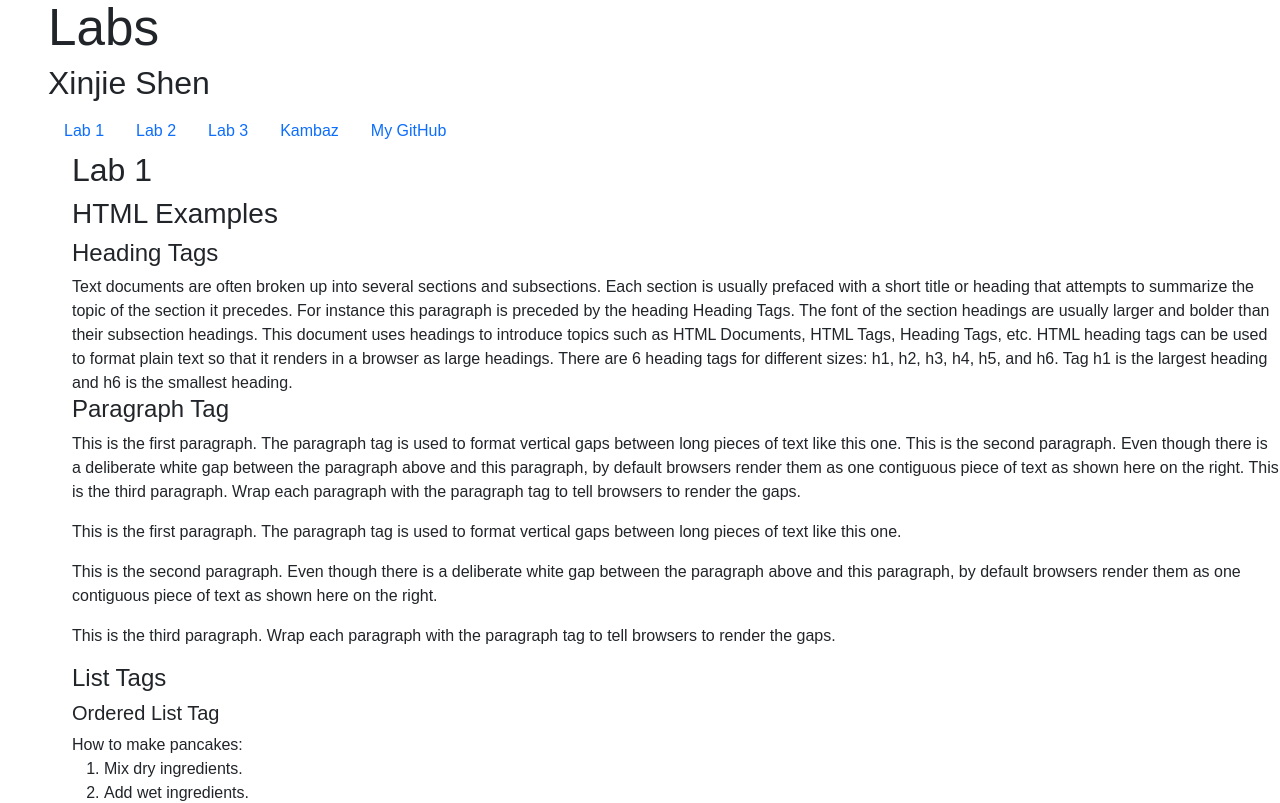
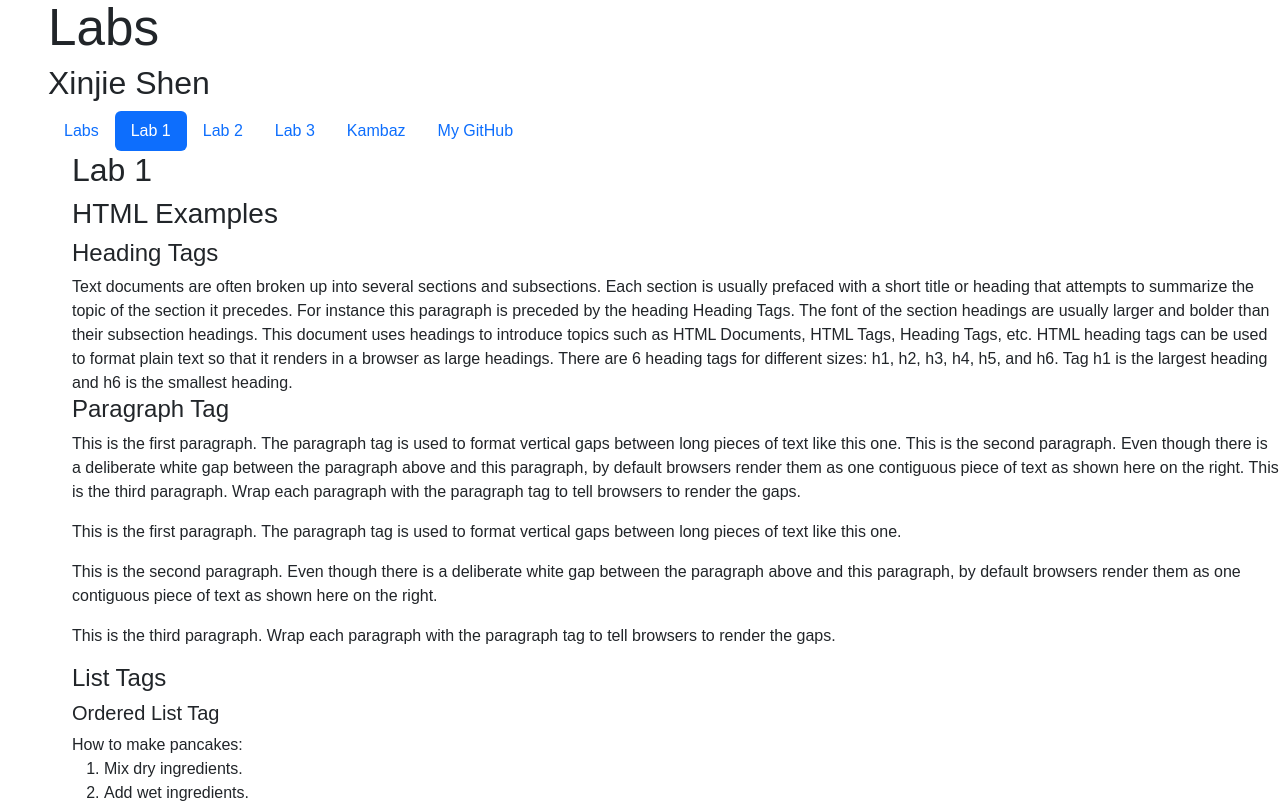
Before and after one commit to XinjieShen121/kambaz-react-web-app-cs5610-sp25, a React (Vite) app: page /#/Labs/Lab1 in a window 1280 px wide. Shown: the top 803 px of the page. Built offline with nearby package versions, Linux system fonts and the light colour scheme.

Commit message:
Updated TOC file

```diff
--- a/src/Labs/TOC.tsx
+++ b/src/Labs/TOC.tsx
@@ -1,29 +1,81 @@
 // import { Link } from "react-router-dom";
-import Nav from "react-bootstrap/Nav";
+import { useLocation } from "react-router";
+// import Nav from "react-bootstrap/Nav";
 
 export default function TOC() {
+  const { pathname } = useLocation();
   return (
-    <Nav variant="pills">
-      <Nav.Item>
-        <Nav.Link href="#/Labs">Lab 1</Nav.Link>
-      </Nav.Item>
-      <Nav.Item>
-        <Nav.Link href="#/Labs/Lab2">Lab 2</Nav.Link>
-      </Nav.Item>
-      <Nav.Item>
-        <Nav.Link href="#/Labs/Lab3">Lab 3</Nav.Link>
-      </Nav.Item>
-      <Nav.Item>
-        <Nav.Link href="#/Kambaz">Kambaz</Nav.Link>
-      </Nav.Item>
-      <Nav.Item>
-        <Nav.Link
+    // <Nav variant="pills">
+    //   <Nav.Item>
+    //     <Nav.Link href="#/Labs">Lab 1</Nav.Link>
+    //   </Nav.Item>
+    //   <Nav.Item>
+    //     <Nav.Link href="#/Labs/Lab2">Lab 2</Nav.Link>
+    //   </Nav.Item>
+    //   <Nav.Item>
+    //     <Nav.Link href="#/Labs/Lab3">Lab 3</Nav.Link>
+    //   </Nav.Item>
+    //   <Nav.Item>
+    //     <Nav.Link href="#/Kambaz">Kambaz</Nav.Link>
+    //   </Nav.Item>
+    //   <Nav.Item>
+    //     <Nav.Link
+    //       href="https://github.com/XinjieShen121/kambaz-react-web-app-cs5610-sp25.git"
+    //       id="wd-github"
+    //     >
+    //       My GitHub
+    //     </Nav.Link>
+    //   </Nav.Item>
+    // </Nav>
+
+    <ul className="nav nav-pills" id="wd-toc">
+      <li className="nav-item">
+        <a id="wd-a" href="#/Labs" className="nav-link">
+          Labs
+        </a>
+      </li>
+      <li className="nav-item">
+        <a
+          id="wd-a1"
+          href="#/Labs/Lab1"
+          className={`nav-link ${pathname.includes("Lab1") ? "active" : ""}`}
+        >
+          Lab 1
+        </a>
+      </li>
+      <li className="nav-item">
+        <a
+          id="wd-a2"
+          href="#/Labs/Lab2"
+          className={`nav-link ${pathname.includes("Lab2") ? "active" : ""}`}
+        >
+          Lab 2
+        </a>
+      </li>
+      <li className="nav-item">
+        <a
+          id="wd-a3"
+          href="#/Labs/Lab3"
+          className={`nav-link ${pathname.includes("Lab3") ? "active" : ""}`}
+        >
+          Lab 3
+        </a>
+      </li>
+      <li className="nav-item">
+        <a id="wd-k" href="#/Kambaz" className="nav-link">
+          Kambaz
+        </a>
+      </li>
+      <li className="nav-item">
+        <a
+          id="wd-github"
           href="https://github.com/XinjieShen121/kambaz-react-web-app-cs5610-sp25.git"
-          id="wd-github"
+          target="_blank"
+          className="nav-link"
         >
           My GitHub
-        </Nav.Link>
-      </Nav.Item>
-    </Nav>
+        </a>
+      </li>
+    </ul>
   );
 }
```
